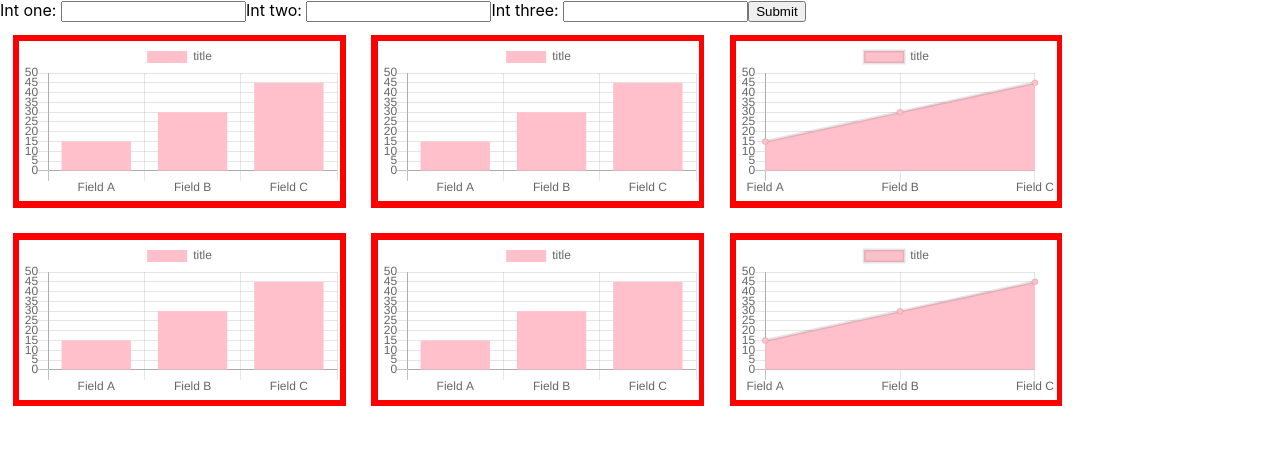
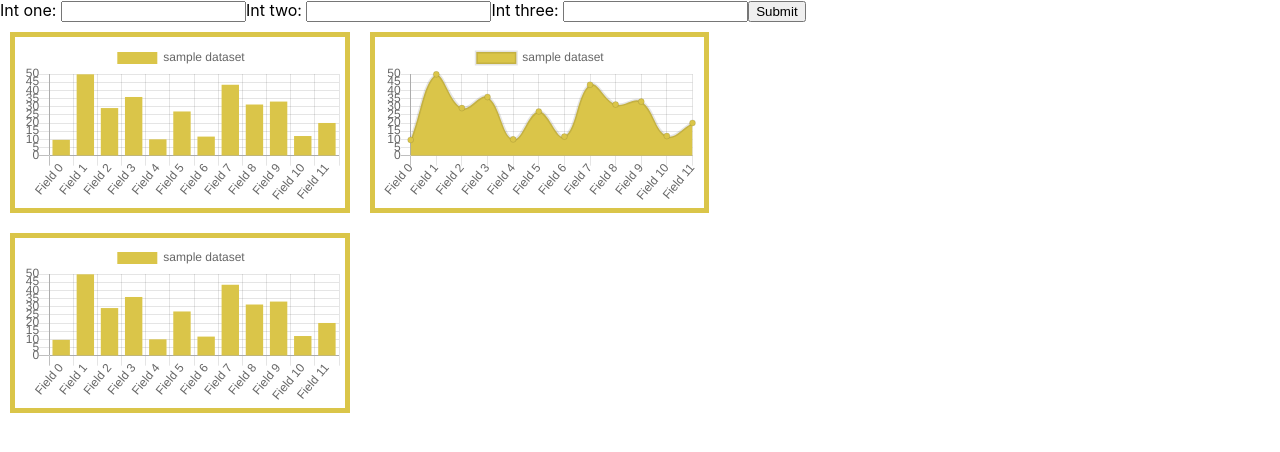
Before and after one commit to DavidRS91/docker-react, a React (Create React App) app: page / in a window 1280 px wide. Shown: the top 452 px of the page. Built offline with nearby package versions, Linux system fonts and the light colour scheme.

Commit message:
add random data and random colour gen

```diff
--- a/src/components/Dashboard.js
+++ b/src/components/Dashboard.js
@@ -1,5 +1,5 @@
 import React from 'react'
-import data from '../data';
+import getData from '../data';
 import options from '../data/options';
 import BarChart from './charts/BarChart'
 import LineChart from './charts/LineChart'
@@ -9,17 +9,19 @@ import forms from '../data/formData'
 class Dashboard extends React.Component {
     constructor(props) {
         super(props);
-        const state = {};
+        const state = {
+            form: {}
+        };
             for (const field of forms.test) {
-                state[field.name] = ""
+                state.form[field.name] = ""
         }
-        state.data = data;
+        state.data = getData(12);
         this.state = state;
     }
     handleSubmit(event) {
         const newData = []
          for (const field of forms.test) {
-             newData.push(this.state[field.name])
+             newData.push(this.state.form[field.name])
          }
         const state = this.state
         state.data.datasets[0].data = newData;
@@ -29,7 +31,7 @@ class Dashboard extends React.Component {
 
     handleChange(name, value) {
         const state = this.state
-        state[name] = value;
+        state.form[name] = value;
         this.setState(state);
     }
 
@@ -42,18 +44,15 @@ class Dashboard extends React.Component {
                 <Input fields={forms.test}
                 handleSubmit={this.handleSubmit.bind(this)}
                 handleChange={this.handleChange.bind(this)}
-                values={this.state}
+                values={this.state.form}
                 />
                 <div className="charts" style={{
                 display: "flex",
                 flexWrap: "wrap",
               }}>
                 <BarChart data={this.state.data} options={options} />
-                <BarChart data={this.state.data} options={options} />
                 <LineChart data={this.state.data} options={options} />
                 <BarChart data={this.state.data} options={options} />
-                <BarChart data={this.state.data} options={options} />
-                <LineChart data={this.state.data} options={options} />
               </div>
               </div>
 
--- a/src/components/charts/BarChart.js
+++ b/src/components/charts/BarChart.js
@@ -1,5 +1,6 @@
 import Chart from 'chart.js';
 import React from 'react';
+import randomColor from '../../utils/color'
 
 class BarChart extends React.Component {
     constructor(props) {
@@ -35,7 +36,9 @@ class BarChart extends React.Component {
     width: "40vh",
     margin: "1%",
     padding: "0.5%",
-    backgroundColor: 'red'
+    borderColor: randomColor,
+    borderWidth: 'thick',
+    borderStyle: 'solid',
     }
 
   export default BarChart;
--- a/src/components/charts/LineChart.js
+++ b/src/components/charts/LineChart.js
@@ -1,5 +1,6 @@
 import Chart from 'chart.js';
 import React from 'react';
+import randomColor from '../../utils/color'
 
 class LineChart extends React.Component {
     constructor(props) {
@@ -37,7 +38,9 @@ class LineChart extends React.Component {
     width: "40vh",
     margin: "1%",
     padding: "0.5%",
-    backgroundColor: 'red'
+    borderColor: randomColor,
+    borderWidth: 'thick',
+    borderStyle: 'solid',
     }
 
   export default LineChart;
--- a/src/data/index.js
+++ b/src/data/index.js
@@ -1,12 +1,20 @@
-const data = {
-    labels: ["Field A", "Field B", "Field C"],
-    datasets: [{
-    label: "title",
-    data: [15,30,45],
-    backgroundColor: 'pink', //Bar color
-    // borderColor: 'blue', //Border for each bar
-    // borderWidth: 15, //Border for each bar
-    }]
+import randomColor from '../utils/color'
+function getData(num) {
+        let chartData = [];
+        let labels = [];
+        for (let i = 0; i < num; i++) {
+            chartData.push(Math.random() * 50)
+            labels.push(`Field ${i}`)
+        }
+
+        const data = {
+            labels,
+            datasets: [{
+                label: "sample dataset",
+                data: chartData,
+                backgroundColor: randomColor,
+            }]
+        }
+        return data;
     }
-
-export default data;
+export default getData;
--- a/src/data/options.js
+++ b/src/data/options.js
@@ -4,8 +4,6 @@ const options = {
       yAxes: [{
         ticks: {
           beginAtZero: true,
-          max: 50
-
         }
       }]
     }
--- /dev/null
+++ b/src/utils/color.js
@@ -0,0 +1,16 @@
+const generateRandomColor = () => {
+    let colorString = "#";
+    for (let i = 0; i < 6; i++) {
+        let randInt = Math.floor(Math.random() * 16)
+            colorString += intToHexArr[randInt];
+        }
+
+        return colorString;
+    }
+
+
+const intToHexArr = ["0","1","2","3","4","5","6","7","8","9","0","A","B","C","D","E","F"]
+
+const randomColor = generateRandomColor();
+
+export default randomColor;
```
